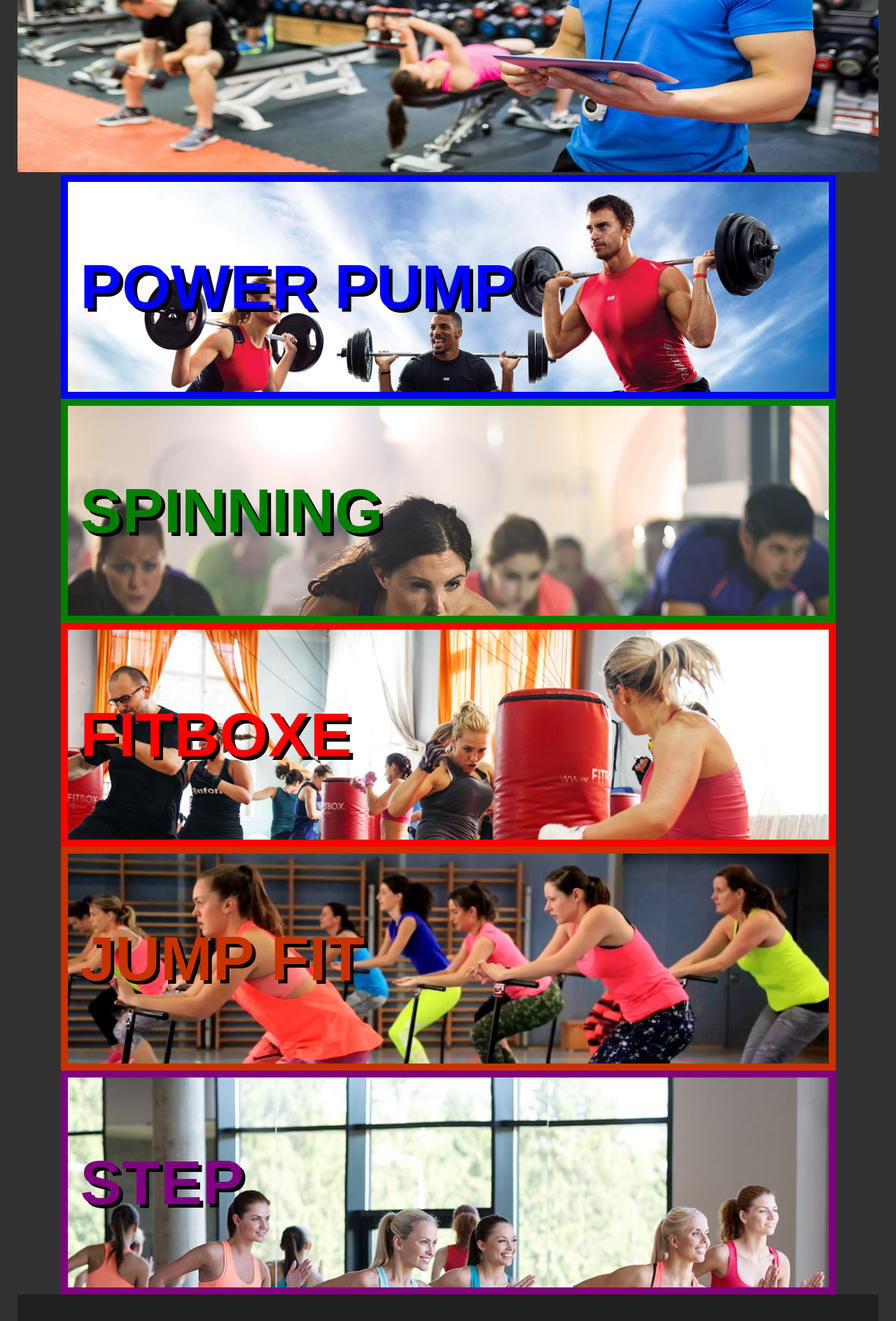
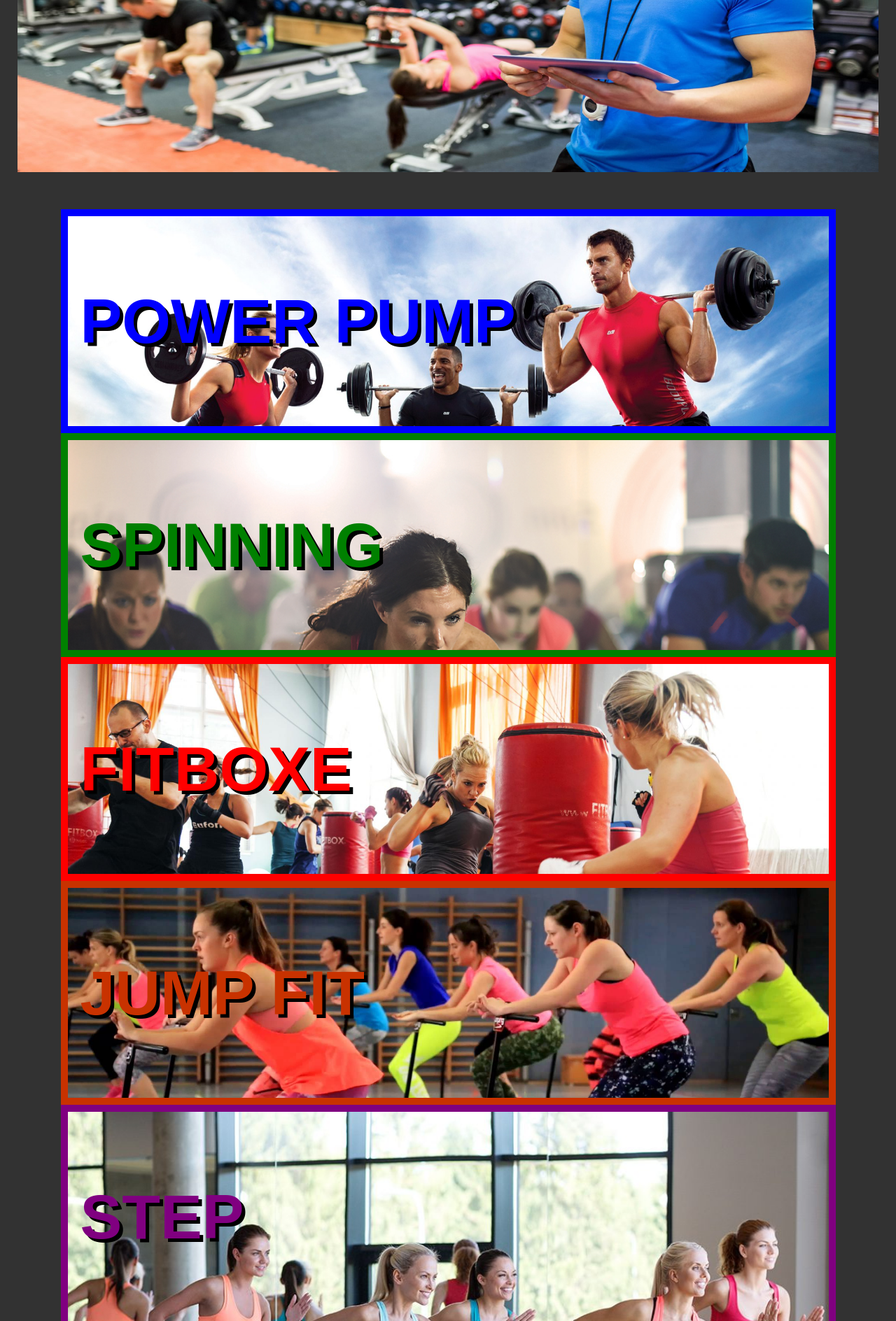
Before and after one commit to ShiroAimai/Tecweb-Project, a PHP site: page /HTML/Attivita.html in a window 1280 px wide; the page is wider, and only the part inside the window is pictured. Shown: the part 422-2310 px from the top of that part at 70% size. Run offline with PHP 8.4, Linux system fonts and the light colour scheme.

Commit message:
Update Desktop.css

```diff
--- a/CSS/Desktop.css
+++ b/CSS/Desktop.css
@@ -430,7 +430,7 @@ PAGINA ATTIVITA
 */
 #DescrizioneAttivita{
   	width: 90%;
-  	margin:auto;
+  	margin: 4% auto;
 }
 
 #sfondocorsipalestra {
```
